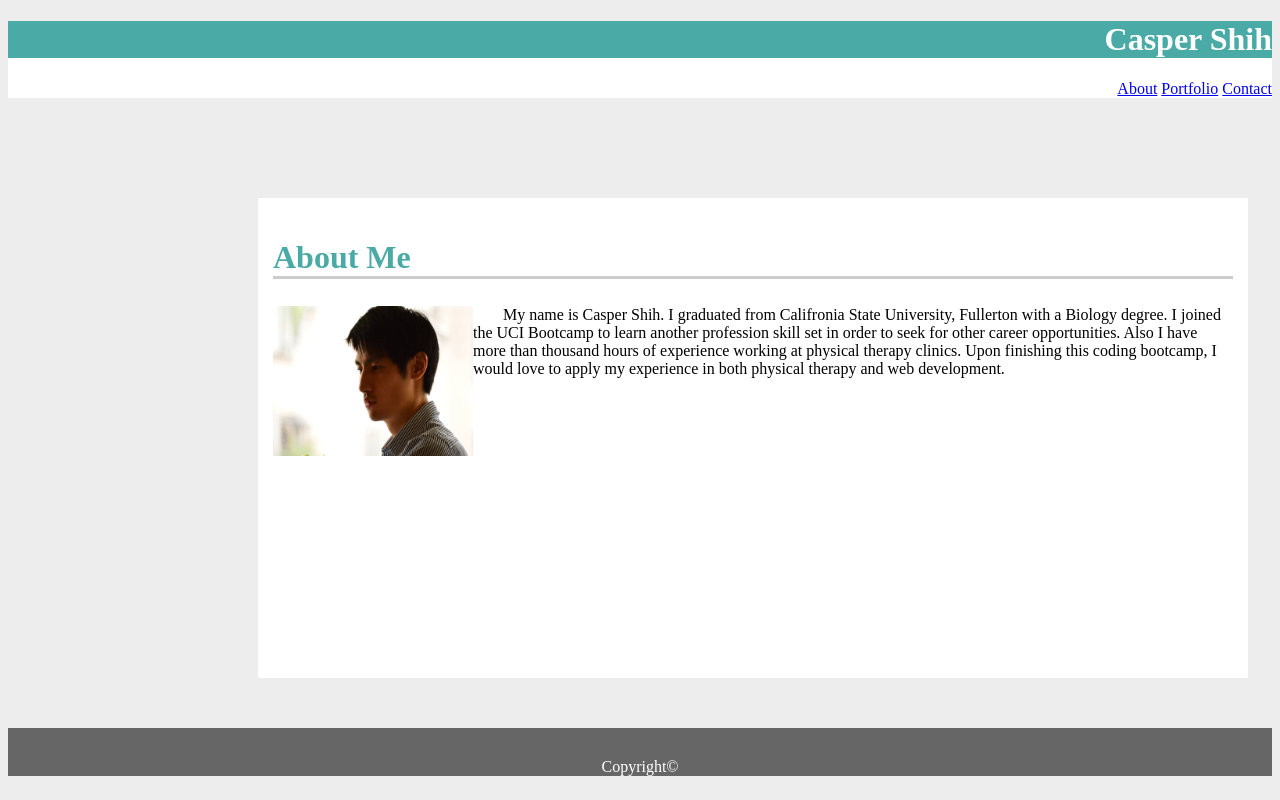
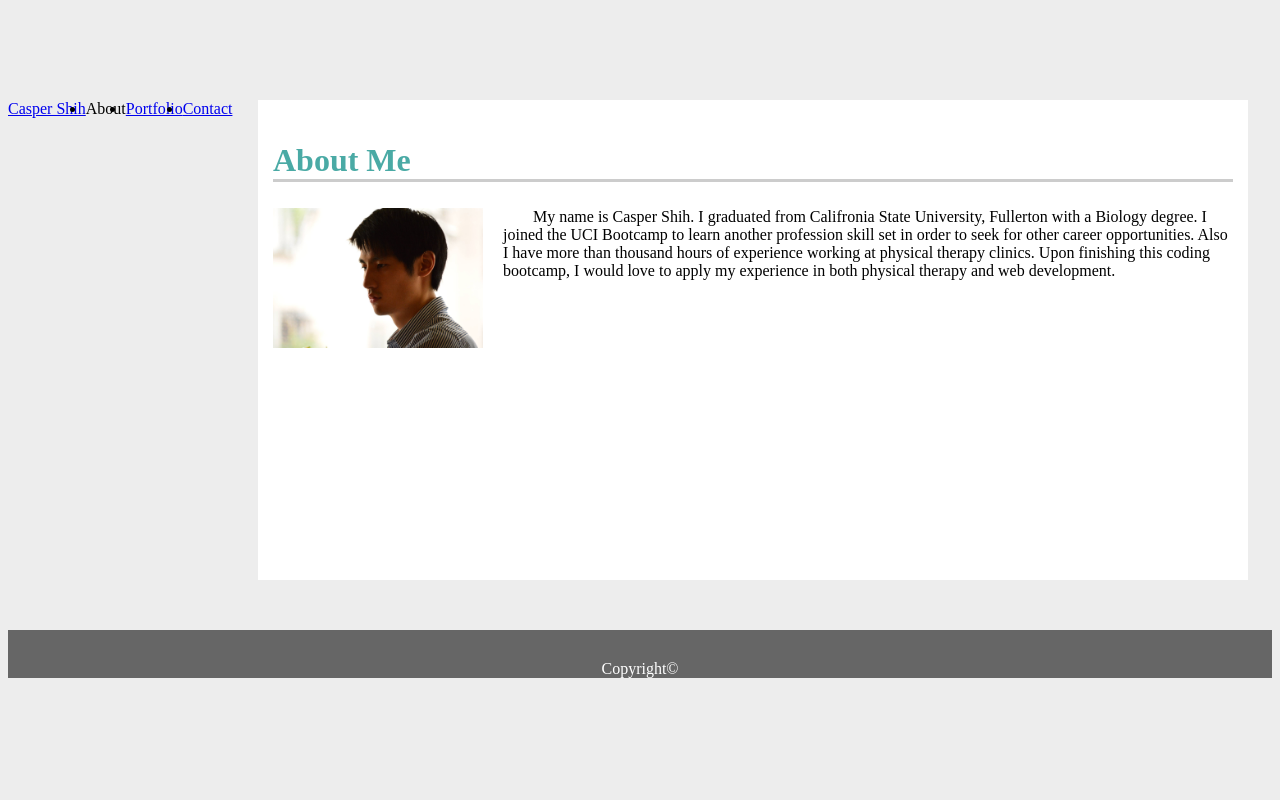
Before and after one commit to caspershih/Basic-portfolio, a plain HTML site: page index.html in a window 1280 px wide. Drawn offline with Linux system fonts and the light colour scheme.

Commit message:
more work on top nav bar

```diff
--- a/assets/css/style.css
+++ b/assets/css/style.css
@@ -4,12 +4,18 @@ body {
 
 /* This section is nav bar for all pages */
 
-.topnav {
-    background-color: #FFFFFF;
-    font: 12px;
-    position: top;
-    text-align: right;
+ul {
+    margin: 0;
+    padding: 0;
 }
+
+li{
+    float: left;
+    border-right: 1px;
+}
+
+
+/* All headers */
 
 h1 {
     color: #FFFFFF;
@@ -74,11 +80,12 @@ input[type=submit]{
 
 img {
     float: left;
+    margin-right: 20px;
 }
 
 p {
     text-indent: 30px;
-    margin-left: 30px;
+    margin-left: 50px;
 }
 
 .container2 {
--- a/index.html
+++ b/index.html
@@ -8,19 +8,20 @@
 <body>
 
 
-
+<!--Top nav bar-->
 <div class="topnav">
-    <h1>Casper Shih</h1>
-    <nav>
-    <a href="#About">About</a>
-    <a href="#Portfolio">Portfolio</a>
-    <a href="Contact">Contact</a>
-    </nav>
+    <ul>
+        <li><a class="active" href="#Casper Shih">Casper Shih</a></li>
+        <li><a href="#About"></a>About</li>
+        <li><a href="#Portfolio">Portfolio</a></li>
+        <li><a href="#Contact">Contact</a></li>
+    </ul>
 </div>
 
+<!--Main container-->
 <div class="container1">
     <h2 style="color:#4AAAA5">About Me</h2>
-    <img src="./assets/images/selfportrait.jpg" alt="myphoto" style="width:200px;height:150px">
+    <img src="./assets/images/selfportrait.jpg" alt="myphoto" style="width:210px;height:140px">
     <p>
         My name is Casper Shih. I graduated from Califronia State University, Fullerton with a Biology degree.
         I joined the UCI Bootcamp to learn another profession skill set in order to seek for other career opportunities.
```
